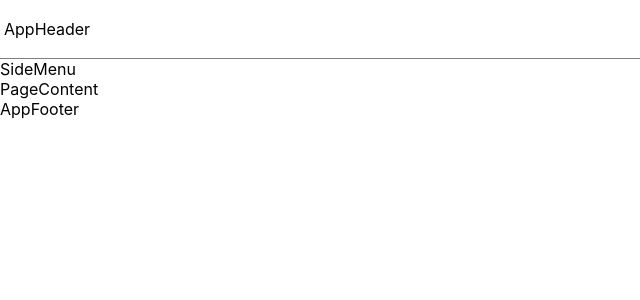
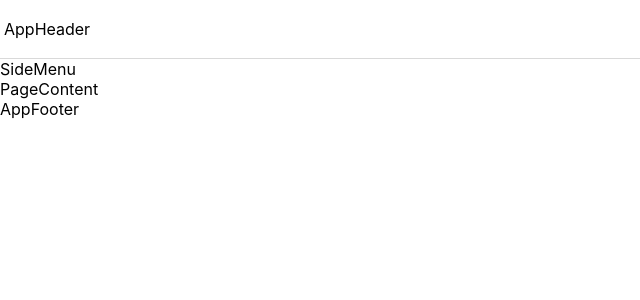
Before and after one commit to CHINCHU321/Admin-dashboard, a React (Create React App) app: page / in a window 1280 px wide. Shown: the top 300 px of the page, without its empty margins (0-640 px from the left). Built offline with nearby package versions, Linux system fonts and the light colour scheme.

Commit message:
Update App.css

```diff
--- a/src/App.css
+++ b/src/App.css
@@ -11,7 +11,7 @@
   justify-content: space-between;
   align-items: center;
   padding: 4px;
-  border-bottom: 1px solid rgba(0, 0, 0, 0.5);
+  border-bottom: 1px solid rgba(0, 0, 0, 0.15);
 }
 .AppFooter{
 
```
